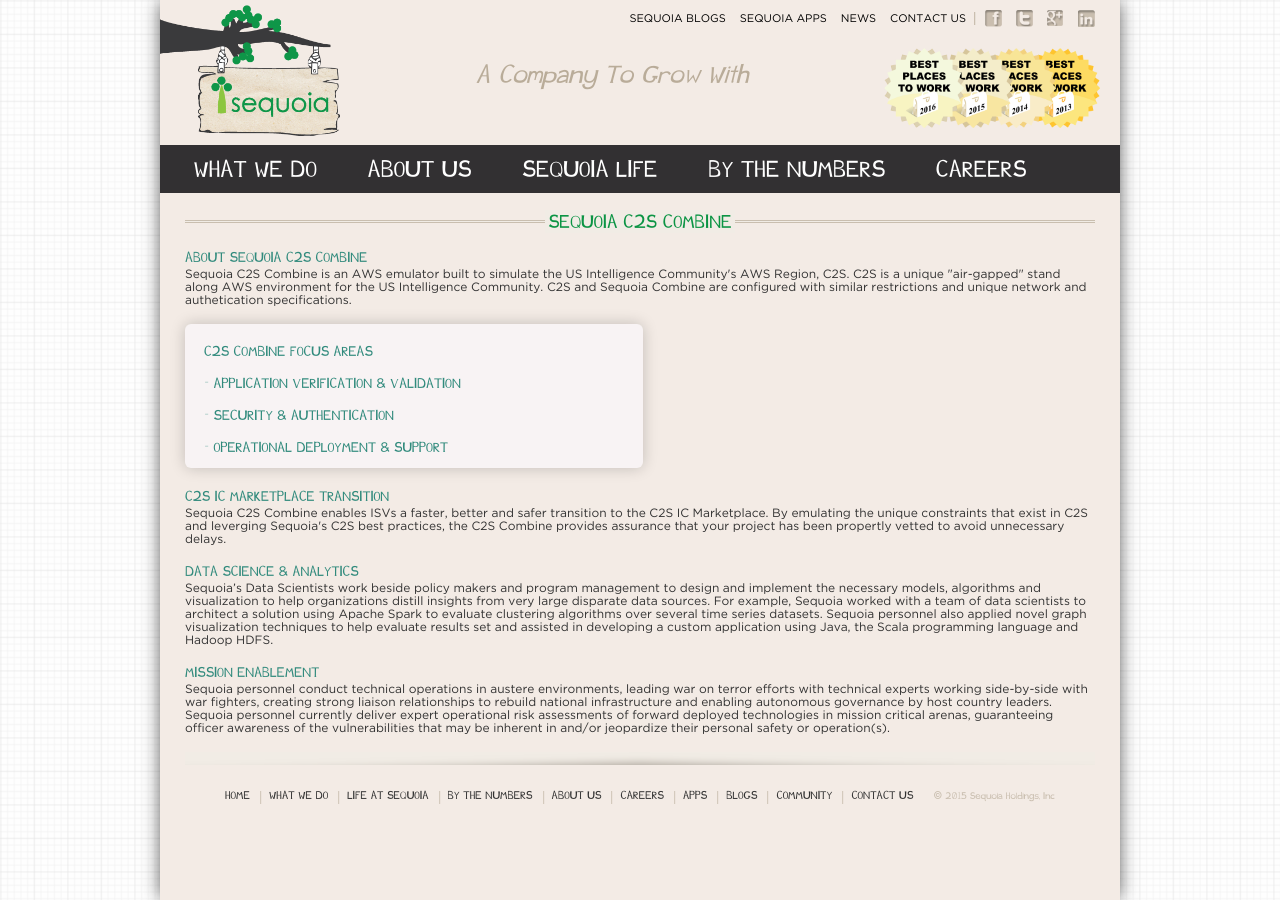
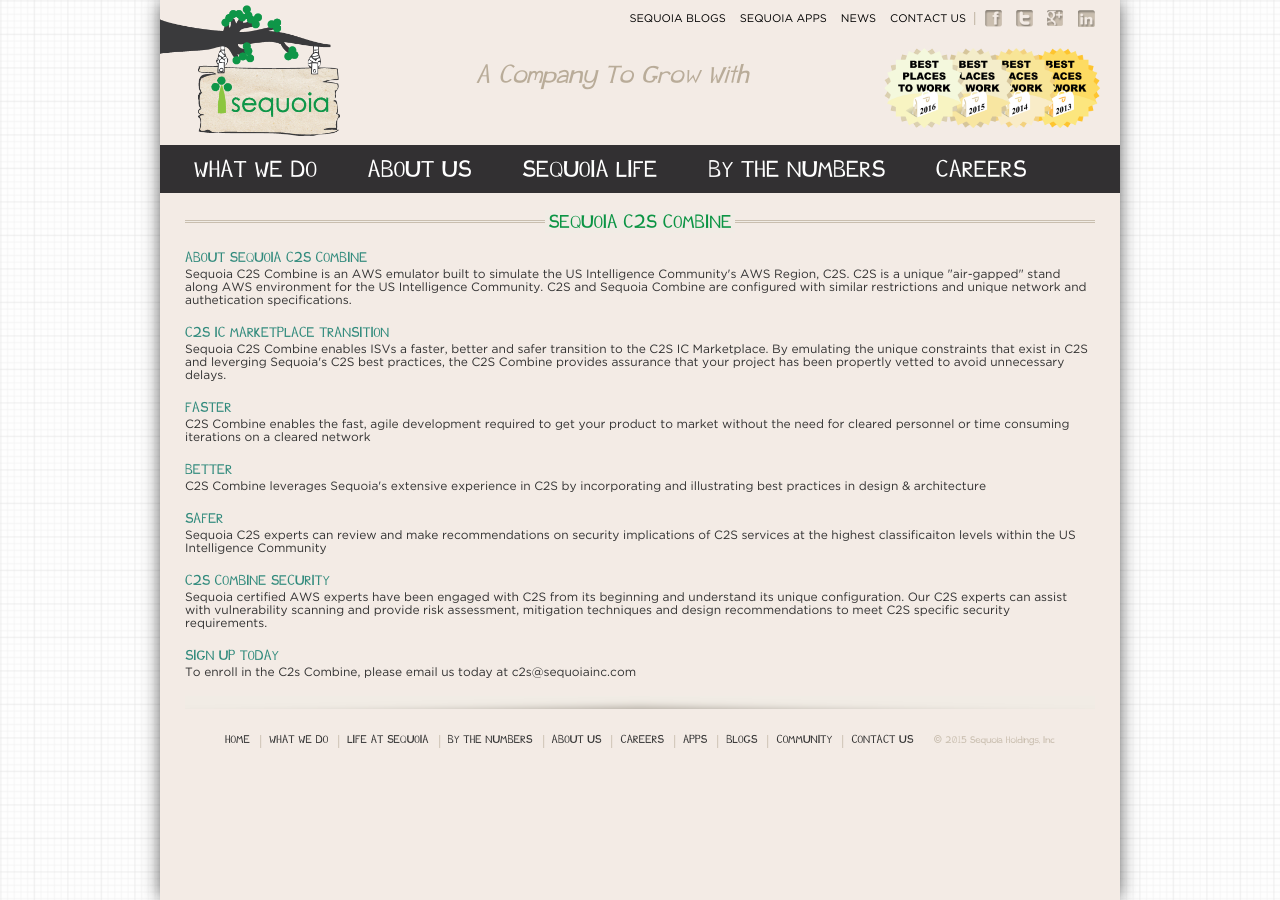
Before and after one commit to sequoiainc/www.sequoiainc.com, a Jekyll site: the page built from c2s/index.html, in a window 1280 px wide. Built offline with Jekyll 4.4.1, drawn with Linux system fonts in a browser that asks for light colours.

Commit message:
Update index.html

```diff
--- a/c2s/index.html
+++ b/c2s/index.html
@@ -11,21 +11,21 @@
       <h2 class="what_we_do-item_heading">About Sequoia C2S Combine</h2>
       <p>Sequoia C2S Combine is an AWS emulator built to simulate the US Intelligence Community's AWS Region, C2S.  C2S is a unique "air-gapped" stand along AWS environment for the US Intelligence Community.  C2S and Sequoia Combine are configured with similar restrictions and unique network and authetication specifications.</p>
     </div>
-    <ul class="team_sequoia-values_list">
-      <li>C2S Combine Focus Areas</li>
-      <li>- Application Verification & Validation</li>
-      <li>- Security & Authentication </li>
-      <li>- Operational Deployment & Support</li>
-    </ul>
     <div class="what_we_do-item">
       <h2 class="what_we_do-item_heading">C2S IC Marketplace Transition</h2>
       <p>Sequoia C2S Combine enables ISVs a faster, better and safer transition to the C2S IC Marketplace.  By emulating the unique constraints that exist in C2S and leverging Sequoia's C2S best practices, the C2S Combine provides assurance that your project has been propertly vetted to avoid unnecessary delays.</p>
+      <h3 class="what_we_do-item_heading">FASTER</h2>
+      <p>C2S Combine enables the fast, agile development required to get your product to market without the need for cleared personnel or time consuming iterations on a cleared network</p>
+       <h3 class="what_we_do-item_heading">BETTER</h2>
+       <p>C2S Combine leverages Sequoia's extensive experience in C2S by incorporating and illustrating best practices in design & architecture</p>
+    <h3 class="what_we_do-item_heading">Safer</h2>
+    <p>Sequoia C2S experts can review and make recommendations on security implications of C2S services at the highest classificaiton levels within the US Intelligence Community</p>
     </div>
     <div class="what_we_do-item">
-      <h2 class="what_we_do-item_heading">Data Science &#038; Analytics</h2>
-      <p>Sequoia’s Data Scientists work beside policy makers and program management to design and implement the necessary models, algorithms and visualization to help organizations distill insights from very large disparate data sources.  For example, Sequoia worked with a team of data scientists to architect a solution using Apache Spark to evaluate clustering algorithms over several time series datasets.  Sequoia personnel also applied novel graph visualization techniques to help evaluate results set and assisted in developing a custom application using Java, the Scala programming language and Hadoop HDFS.</p>
+      <h2 class="what_we_do-item_heading">C2S Combine Security</h2>
+      <p>Sequoia certified AWS experts have been engaged with C2S from its beginning and understand its unique configuration.  Our C2S experts can assist with vulnerability scanning and provide risk assessment, mitigation techniques and design recommendations to meet C2S specific security requirements.</p>
     </div>
     <div class="what_we_do-item">
-      <h2 class="what_we_do-item_heading">Mission Enablement</h2>
-      <p>Sequoia personnel conduct technical operations in austere environments, leading war on terror efforts with technical experts working side-by-side with war fighters, creating strong liaison relationships to rebuild national infrastructure and enabling autonomous governance by host country leaders.  Sequoia personnel currently deliver expert operational risk assessments of forward deployed technologies in mission critical arenas, guaranteeing officer awareness of the vulnerabilities that may be inherent in and/or jeopardize their personal safety or operation(s).</p>
+      <h2 class="what_we_do-item_heading">Sign Up Today</h2>
+      <p>To enroll in the C2s Combine, please email us today at c2s@sequoiainc.com</p>
     </div>
```
